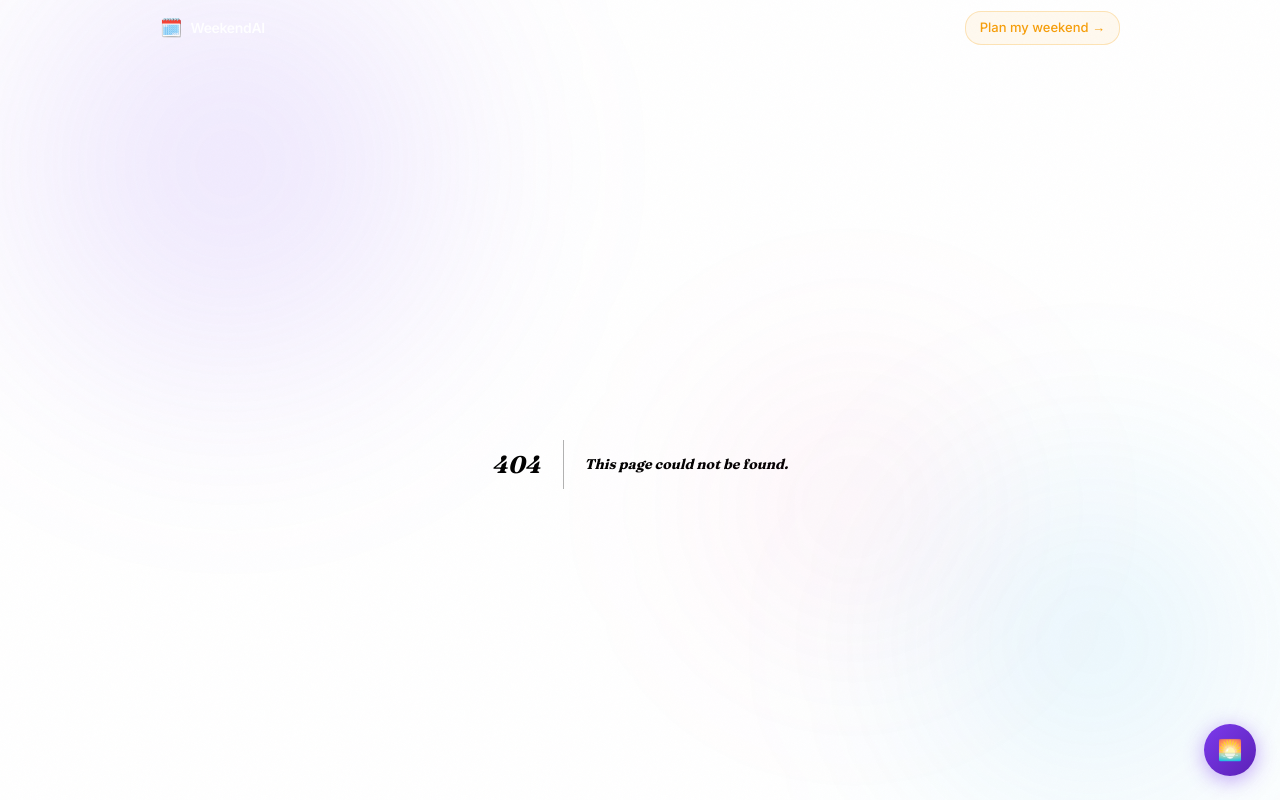
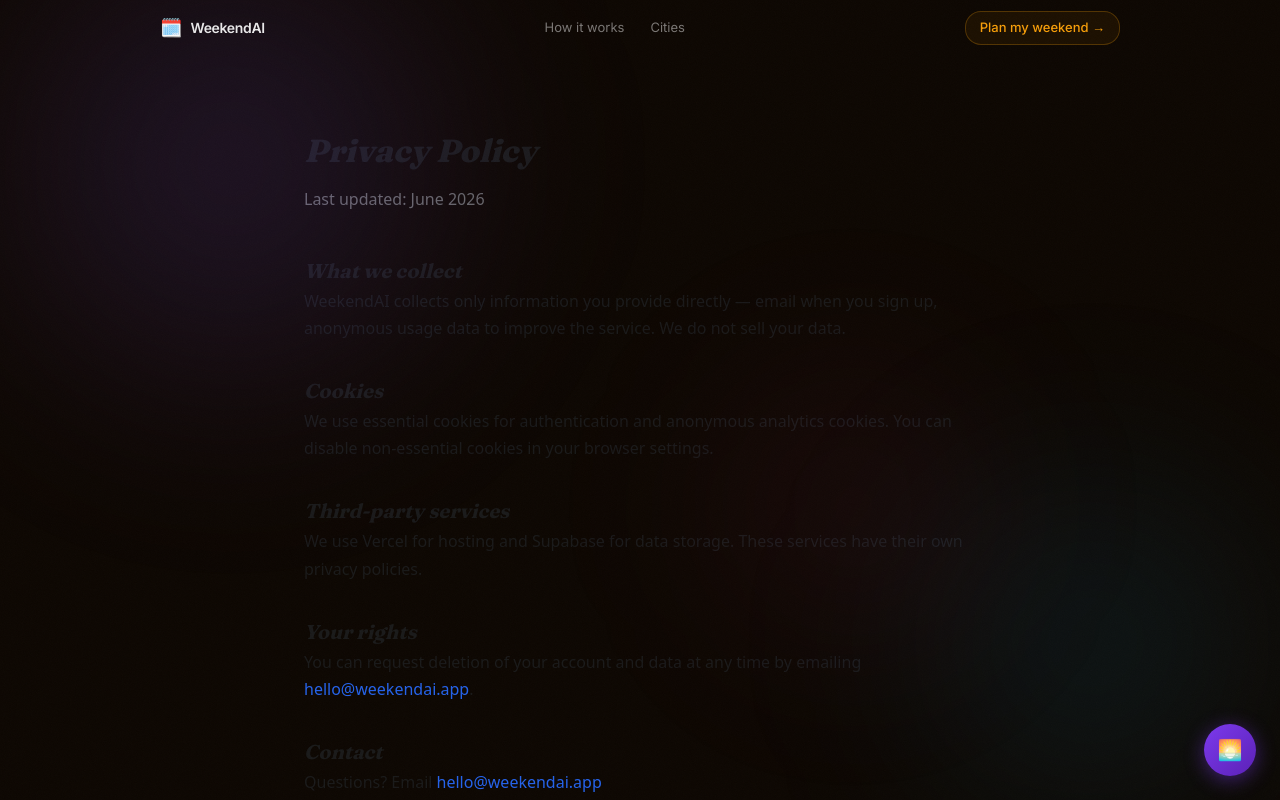
Before and after one commit to infosiva/weekendai, a Next.js app: page /privacy in a window 1280 px wide. Before the commit this address had no page. Shown: the top 800 px of the page. Built offline with nearby package versions, Linux system fonts and the light colour scheme.

Commit message:
feat(seo): add AdSense meta, privacy page, and feedback route

```diff
--- /dev/null
+++ b/app/api/feedback/route.ts
@@ -0,0 +1,11 @@
+import { NextRequest, NextResponse } from 'next/server'
+export async function POST(req: NextRequest) {
+  try {
+    const body = await req.json()
+    const { vote, text, page, ts } = body
+    console.log('[feedback]', { vote, text: text?.slice(0, 500), page, ts })
+    return NextResponse.json({ ok: true })
+  } catch {
+    return NextResponse.json({ ok: false }, { status: 400 })
+  }
+}
--- a/app/layout.tsx
+++ b/app/layout.tsx
@@ -54,6 +54,7 @@ export default function RootLayout({ children }: { children: React.ReactNode })
   return (
     <html lang="en">
       <head>
+        <meta name="google-adsense-account" content="ca-pub-4237294630161176" />
         <script
           type="application/ld+json"
           dangerouslySetInnerHTML={{ __html: JSON.stringify({
--- /dev/null
+++ b/app/privacy/page.tsx
@@ -0,0 +1,18 @@
+export default function PrivacyPage() {
+  return (
+    <main style={{ maxWidth: 720, margin: '0 auto', padding: '60px 24px', fontFamily: 'system-ui', lineHeight: 1.7, color: '#1a1a1a' }}>
+      <h1 style={{ fontSize: 32, fontWeight: 800, marginBottom: 8 }}>Privacy Policy</h1>
+      <p style={{ color: '#666', marginBottom: 40 }}>Last updated: June 2026</p>
+      <h2 style={{ fontSize: 20, fontWeight: 700, marginTop: 32 }}>What we collect</h2>
+      <p>WeekendAI collects only information you provide directly — email when you sign up, anonymous usage data to improve the service. We do not sell your data.</p>
+      <h2 style={{ fontSize: 20, fontWeight: 700, marginTop: 32 }}>Cookies</h2>
+      <p>We use essential cookies for authentication and anonymous analytics cookies. You can disable non-essential cookies in your browser settings.</p>
+      <h2 style={{ fontSize: 20, fontWeight: 700, marginTop: 32 }}>Third-party services</h2>
+      <p>We use Vercel for hosting and Supabase for data storage. These services have their own privacy policies.</p>
+      <h2 style={{ fontSize: 20, fontWeight: 700, marginTop: 32 }}>Your rights</h2>
+      <p>You can request deletion of your account and data at any time by emailing <a href="mailto:hello@weekendai.app" style={{ color: '#2563eb' }}>hello@weekendai.app</a>.</p>
+      <h2 style={{ fontSize: 20, fontWeight: 700, marginTop: 32 }}>Contact</h2>
+      <p>Questions? Email <a href="mailto:hello@weekendai.app" style={{ color: '#2563eb' }}>hello@weekendai.app</a></p>
+    </main>
+  )
+}
```
